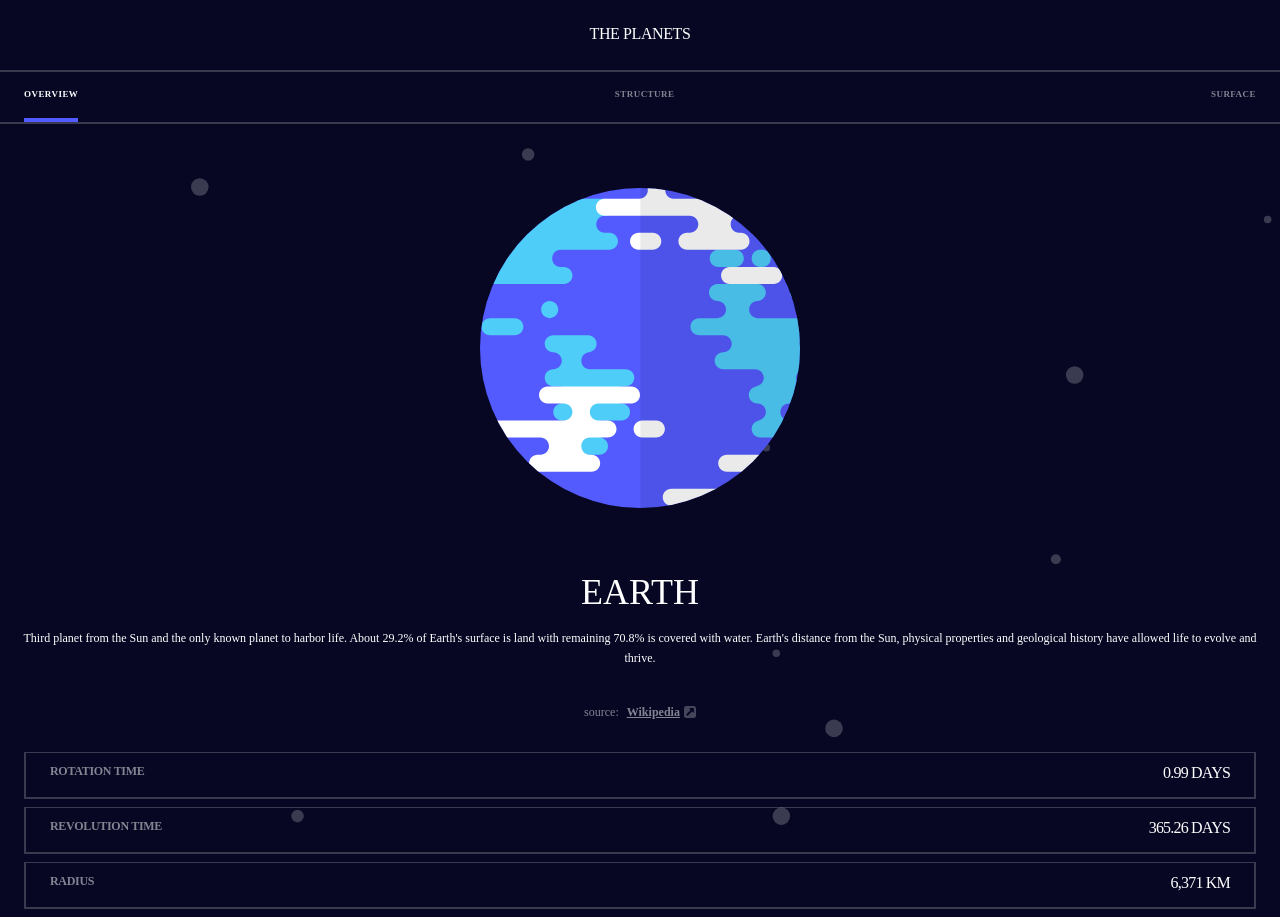
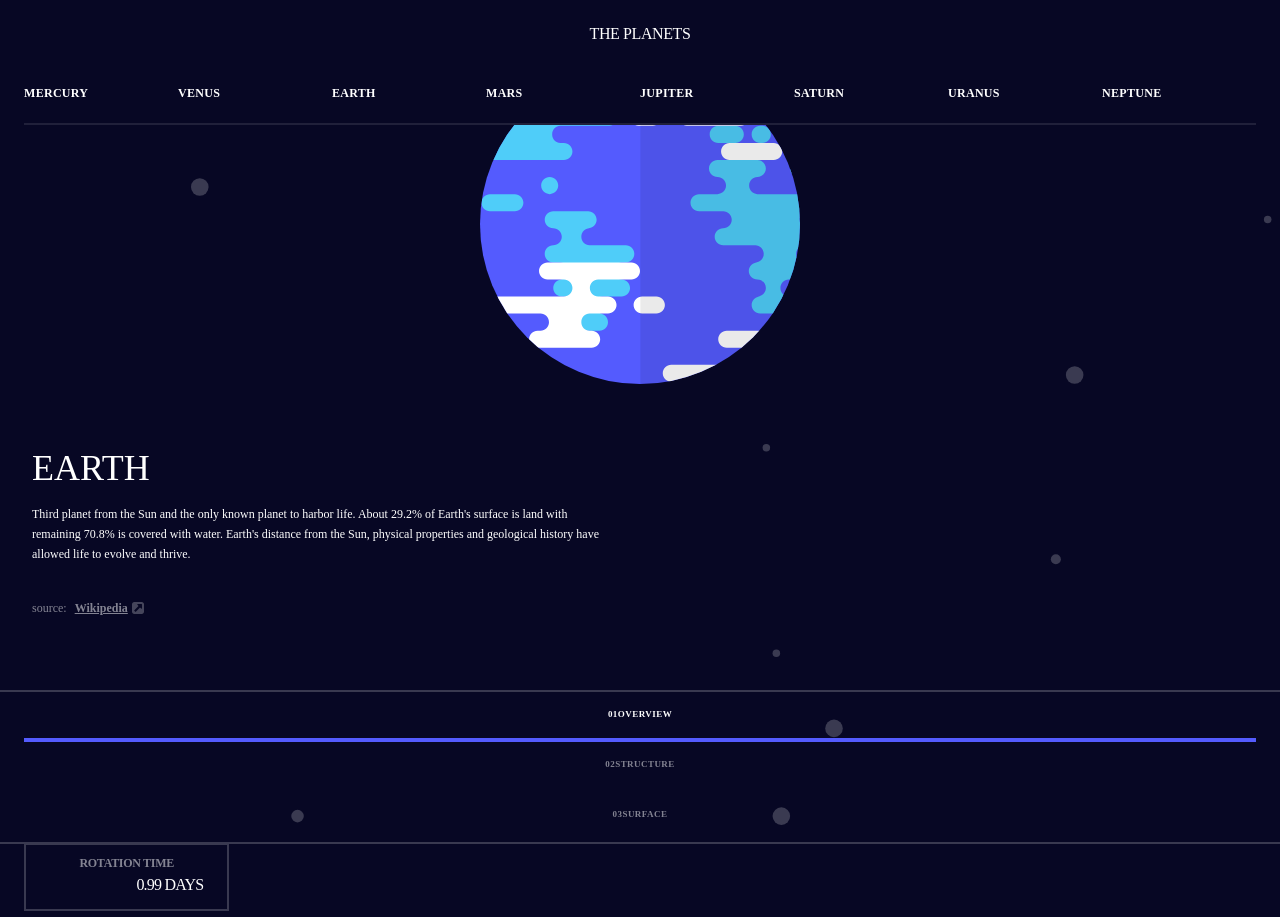
Before and after one commit to tamta123/planet-fact-site, a React (Vite) app: page /Earth in a window 1280 px wide. Shown: the top 917 px of the page. Built offline with nearby package versions, Linux system fonts and the light colour scheme; the HTML template or start-up script is replaced by a standard one.

Commit message:
add new component buttons for taplet

```diff
--- /dev/null
+++ b/src/components/buttons.jsx
@@ -0,0 +1,46 @@
+const Buttons = ({ currentDesktop, updateCurrentDesktop, planet }) => {
+  return (
+    <div className="md:flex flex-col justify-between  px-6 w-full border-solid border-b-2 border-t-2 border-white border-opacity-20 mt-[70px] ">
+      <button
+        className={`font-spartan h-[50px] font-semibold text-[9px] border-b-4 border-solid text-center tracking-wider  text-white  uppercase `}
+        style={{
+          opacity: currentDesktop.status === "overview" ? "1" : "0.5",
+          borderColor:
+            currentDesktop.status === "overview" ? planet.color : "transparent",
+        }}
+        onClick={() => updateCurrentDesktop("overview")}
+      >
+        <span>01</span>
+        OVERVIEW
+      </button>
+      <button
+        className={`font-spartan h-[50px] font-semibold text-[9px] border-b-4 border-solid text-center tracking-wider uppercase  text-white`}
+        style={{
+          opacity: currentDesktop.status === "structure" ? "1" : "0.5",
+          borderColor:
+            currentDesktop.status === "structure"
+              ? planet.color
+              : "transparent",
+        }}
+        onClick={() => updateCurrentDesktop("structure")}
+      >
+        <span>02</span>
+        Structure
+      </button>
+      <button
+        className={`font-spartan h-[50px] font-semibold text-[9px] border-b-4 border-solid text-center tracking-wider uppercase   text-white`}
+        style={{
+          opacity: currentDesktop.status === "geology" ? "1" : "0.5",
+          borderColor:
+            currentDesktop.status === "geology" ? planet.color : "transparent",
+        }}
+        onClick={() => updateCurrentDesktop("geology")}
+      >
+        <span>03</span>
+        Surface
+      </button>
+    </div>
+  );
+};
+
+export default Buttons;
--- a/src/components/footer.jsx
+++ b/src/components/footer.jsx
@@ -1,7 +1,7 @@
-const Footer = ({ planet, isMenuOpen }) => {
+const Footer = ({ planet }) => {
   return (
-    <div className="flex-col gap-0.5 px-6 pb-11">
-      <div className="flex justify-between pt-2 pb-3 px-6 mb-2 border-t border-solid border-2 border-white border-opacity-20">
+    <div className="flex-col md:flex-row gap-0.5 px-6 pb-11">
+      <div className="flex justify-between pt-2 pb-3 px-6 mb-2 border-t border-solid border-2 border-white border-opacity-20 md:w-1/6 md:flex-col">
         <div className="font-spartan font-bold text-xs leading-5 tracking-tight uppercase text-center text-white opacity-50">
           ROTATION TIME
         </div>
@@ -9,7 +9,7 @@ const Footer = ({ planet, isMenuOpen }) => {
           {planet.rotation}
         </div>
       </div>
-      <div className="flex justify-between pt-2 pb-3 px-6 mb-2 border-t border-solid border-2 border-white border-opacity-20">
+      <div className="flex justify-between pt-2 pb-3 px-6 mb-2 border-t border-solid border-2 border-white border-opacity-20 md:w-1/6 md:flex-col">
         <div className="font-spartan font-bold text-xs leading-5 tracking-tight uppercase text-center text-white opacity-50">
           REVOLUTION TIME
         </div>
@@ -17,7 +17,7 @@ const Footer = ({ planet, isMenuOpen }) => {
           {planet.revolution}
         </div>
       </div>
-      <div className="flex justify-between pt-2 pb-3 px-6 mb-2 border-t border-solid border-2 border-white border-opacity-20">
+      <div className="flex justify-between pt-2 pb-3 px-6 mb-2 border-t border-solid border-2 border-white border-opacity-20 md:w-1/6 md:flex-col">
         <div className="font-spartan font-bold text-xs leading-5 tracking-tight uppercase text-center text-white opacity-50">
           RADIUS
         </div>
@@ -25,7 +25,7 @@ const Footer = ({ planet, isMenuOpen }) => {
           {planet.radius}
         </div>
       </div>
-      <div className="flex justify-between pt-2 pb-3 px-6 mb-2 border-t border-solid border-2 border-white border-opacity-20">
+      <div className="flex justify-between pt-2 pb-3 px-6 mb-2 border-t border-solid border-2 border-white border-opacity-20 md:w-1/6 md:flex-col">
         <div className="font-spartan font-bold text-xs leading-5 tracking-tight uppercase text-center text-white opacity-50">
           AVERAGE TEMP.
         </div>
--- a/src/components/header.jsx
+++ b/src/components/header.jsx
@@ -22,7 +22,7 @@ const Header = ({ toggleMenu, isMenuOpen }) => {
       </svg>
       <div className="w-full z-999 fixed top-[63px] left-0 z-20 transition-all duration-500 ease-in">
         {isMenuOpen ? (
-          <ul className="md:flex flex-col items-start w-full pl-6 pr-6 bg-header-blue z-999">
+          <ul className="flex flex-col items-start w-full pl-6 pr-6 bg-header-blue z-999 ">
             {planetData.map((planet) => (
               <div
                 key={planet.name}
@@ -43,7 +43,28 @@ const Header = ({ toggleMenu, isMenuOpen }) => {
               </div>
             ))}
           </ul>
-        ) : null}
+        ) : (
+          ""
+        )}
+      </div>
+      <div className="hidden md:flex w-full z-999 fixed top-[63px] left-0 z-20">
+        <ul className="flex flex-row items-start w-full pl-6 pr-6 bg-header-blue z-999 md:flex-row">
+          {planetData.map((planet) => (
+            <div
+              key={planet.name}
+              className="flex w-full items-center pb-5 pt-5 border-solid border-b-2 border-white border-opacity-10  bg-header-blue"
+            >
+              <li
+                key={planet.name}
+                className="font-spartan text-center font-semibold text-xs leading-5 tracking-wide uppercase text-white "
+              >
+                <Link to={`/${planet.name}`} onClick={toggleMenu}>
+                  {planet.name}
+                </Link>
+              </li>
+            </div>
+          ))}
+        </ul>
       </div>
     </header>
   );
--- a/src/components/planets.jsx
+++ b/src/components/planets.jsx
@@ -37,7 +37,7 @@ const Planets = ({ isMenuOpen }) => {
 
   return (
     <>
-      <div className="flex justify-between  px-6 w-full border-solid border-b-2 border-t-2 border-white border-opacity-20 mt-[70px]">
+      <div className="flex justify-between  px-6 w-full border-solid border-b-2 border-t-2 border-white border-opacity-20 mt-[70px] md:hidden">
         <button
           className={`font-spartan h-[50px] font-semibold text-[9px] border-b-4 border-solid text-center tracking-wider  text-white  uppercase `}
           style={{
@@ -78,13 +78,14 @@ const Planets = ({ isMenuOpen }) => {
           Surface
         </button>
       </div>
+
       <Images planet={planet} status={currentDesktop.status} />
       <Text
         planet={planet}
         currentDesktop={currentDesktop}
-        isMenuOpen={isMenuOpen}
+        updateCurrentDesktop={updateCurrentDesktop}
       />
-      <Footer planet={planet} isMenuOpen={isMenuOpen} />
+      <Footer planet={planet} />
     </>
   );
 };
--- a/src/components/text.jsx
+++ b/src/components/text.jsx
@@ -1,10 +1,12 @@
-const Text = ({ planet, currentDesktop, isMenuOpen }) => {
+import Buttons from "./buttons";
+const Text = ({ planet, currentDesktop, updateCurrentDesktop }) => {
   return (
-    <div className="px-4 mt-16 mb-7">
+    <div>
+      <div className="px-4 mt-16 mb-7 md:w-1/2 md:flex md:flex-col md:items-start md:px-8">
         <h2 className="text-4xl font-normal leading-10 text-center uppercase text-white font-antonio mb-4">
           {planet.name}
         </h2>
-      <p className="text-xs font-normal leading-5 text-center text-white font-spartan mb-8">
+        <p className="text-xs font-normal leading-5 text-center text-white font-spartan mb-8 md:text-left">
           {currentDesktop.about}
         </p>
         <div className="flex gap-[4px] items-center justify-center text-xs font-normal leading-6 text-white font-spartan mix-blend-normal opacity-50">
@@ -26,6 +28,12 @@ const Text = ({ planet, currentDesktop, isMenuOpen }) => {
           </svg>
         </div>
       </div>
+      <Buttons
+        currentDesktop={currentDesktop}
+        updateCurrentDesktop={updateCurrentDesktop}
+        planet={planet}
+      />
+    </div>
   );
 };
 
```
Lines whose indentation alone changed are shown as unchanged.
